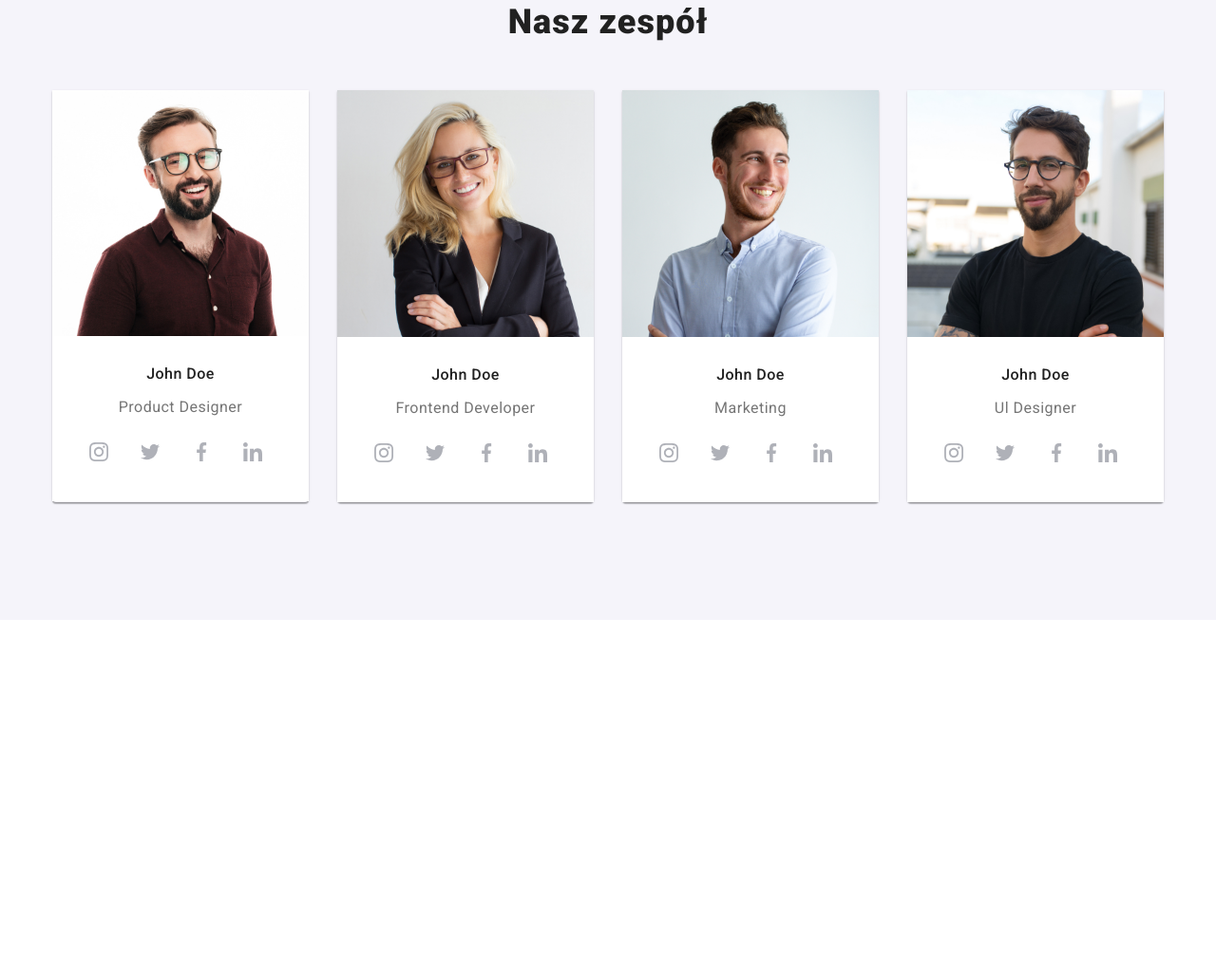
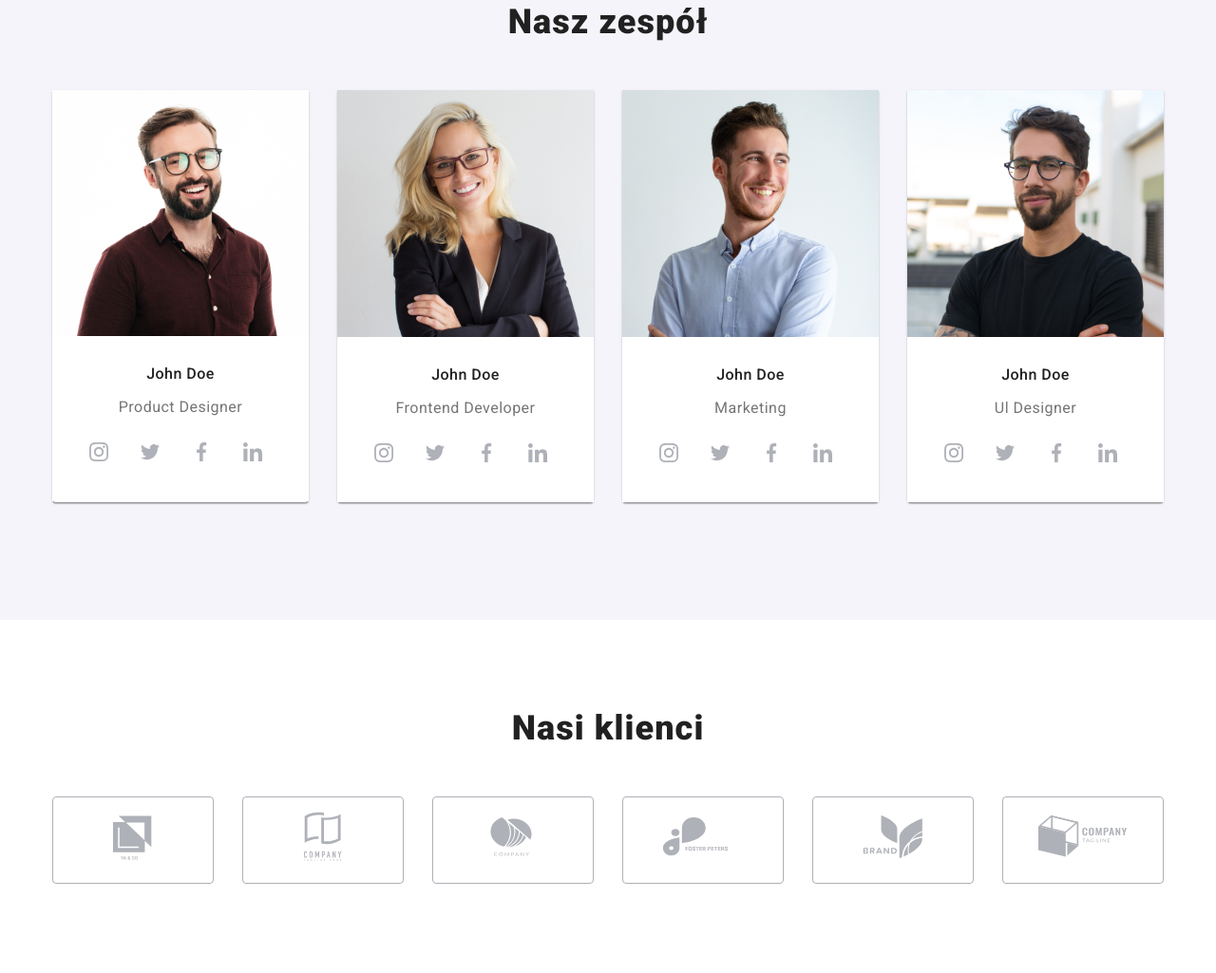
Before and after one commit to ewa-domanska/goit-markup-hw-08, a plain HTML site: page index.html in a window 1280 px wide. Shown: the part 1611-2636 px from the top of the page at 95% size. Before the commit the page ends 2264 px from the top, so only its background shows below. Drawn offline with nearby package versions, Linux system fonts and the light colour scheme.

Commit message:
Customers - all brakepoints works

```diff
--- a/index.html
+++ b/index.html
@@ -325,65 +325,65 @@
     </section>
 </main>
 
-<!--&lt;!&ndash;customers&ndash;&gt;-->
-<!--<section class="section">-->
-<!--    <div class="container">-->
-<!--        <h2 class="secondary-header">Nasi klienci</h2>-->
-<!--    </div>-->
-<!--    <div>-->
-<!--        <ul class="customers">-->
-<!--            <li class="customers__item&#45;&#45;border">-->
-<!--                <a class="customers__link-icon">-->
-<!--                    <svg class="customers__icon" width="106px" height="60.04px">-->
-<!--                        <use href="images/icons.svg#icon-Client1">-->
-<!--                        </use>-->
-<!--                    </svg>-->
-<!--                </a>-->
-<!--            </li>-->
-<!--            <li class="customers__item&#45;&#45;border">-->
-<!--                <a class="customers__link-icon">-->
-<!--                    <svg class="customers__icon" width="106px" height="60.04px">-->
-<!--                        <use href="images/icons.svg#icon-Client2">-->
-<!--                        </use>-->
-<!--                    </svg>-->
-<!--                </a>-->
-<!--            </li>-->
-<!--            <li class="customers__item&#45;&#45;border">-->
-<!--                <a class="customers__link-icon">-->
-<!--                    <svg class="customers__icon" width="106px" height="60.04px">-->
-<!--                        <use href="images/icons.svg#icon-Client3">-->
-<!--                        </use>-->
-<!--                    </svg>-->
-<!--                </a>-->
-<!--            </li>-->
-<!--            <li class="customers__item&#45;&#45;border">-->
-<!--                <a class="customers__link-icon">-->
-<!--                    <svg class="customers__icon" width="106px" height="60.04px">-->
-<!--                        <use href="images/icons.svg#icon-Client4">-->
-<!--                        </use>-->
-<!--                    </svg>-->
-<!--                </a>-->
-<!--            </li>-->
-<!--            <li class="customers__item&#45;&#45;border">-->
-<!--                <a class="customers__link-icon">-->
-<!--                    <svg class="customers__icon" width="106px" height="60.04px">-->
-<!--                        <use href="images/icons.svg#icon-Client5">-->
-<!--                        </use>-->
-<!--                    </svg>-->
-<!--                </a>-->
-<!--            </li>-->
-<!--            <li class="customers__item&#45;&#45;border">-->
-<!--                <a class="customers__link-icon">-->
-<!--                    <svg class="customers__icon" width="106px" height="60.04px">-->
-<!--                        <use href="images/icons.svg#icon-Client6">-->
-<!--                        </use>-->
-<!--                    </svg>-->
-<!--                </a>-->
-<!--            </li>-->
-<!--        </ul>-->
-<!--    </div>-->
-<!--</section>-->
-<!--&lt;!&ndash;kontakt&ndash;&gt;-->
+<!--customers-->
+<section class="section">
+    <div class="container">
+        <h2 class="secondary-header">Nasi klienci</h2>
+        <div>
+            <ul class="customers">
+                <li class="customers__item">
+                    <a class="customers__link-icon">
+                        <svg class="customers__icon" width="106px" height="60.04px">
+                            <use href="images/icons.svg#icon-Client1">
+                            </use>
+                        </svg>
+                    </a>
+                </li>
+                <li class="customers__item">
+                    <a class="customers__link-icon">
+                        <svg class="customers__icon" width="106px" height="60.04px">
+                            <use href="images/icons.svg#icon-Client2">
+                            </use>
+                        </svg>
+                    </a>
+                </li>
+                <li class="customers__item">
+                    <a class="customers__link-icon">
+                        <svg class="customers__icon" width="106px" height="60.04px">
+                            <use href="images/icons.svg#icon-Client3">
+                            </use>
+                        </svg>
+                    </a>
+                </li>
+                <li class="customers__item">
+                    <a class="customers__link-icon">
+                        <svg class="customers__icon" width="106px" height="60.04px">
+                            <use href="images/icons.svg#icon-Client4">
+                            </use>
+                        </svg>
+                    </a>
+                </li>
+                <li class="customers__item">
+                    <a class="customers__link-icon">
+                        <svg class="customers__icon" width="106px" height="60.04px">
+                            <use href="images/icons.svg#icon-Client5">
+                            </use>
+                        </svg>
+                    </a>
+                </li>
+                <li class="customers__item">
+                    <a class="customers__link-icon">
+                        <svg class="customers__icon" width="106px" height="60.04px">
+                            <use href="images/icons.svg#icon-Client6">
+                            </use>
+                        </svg>
+                    </a>
+                </li>
+            </ul>
+        </div>
+    </div>
+</section>
+<!--kontakt-->
 
 <!--<div id="kontakt"></div>-->
 <!--<footer class="footer-background">-->
--- a/sass/layout/_customers.scss
+++ b/sass/layout/_customers.scss
@@ -1,12 +1,13 @@
 .customers {
   display: flex;
   flex-direction: row;
+  flex-wrap: wrap;
   list-style: none;
   align-items: center;
   justify-content: center;
 }
 
-.customers__item--border {
+.customers__item {
   display: flex;
   width: 170px;
   height: 92px;
@@ -15,10 +16,45 @@
   border: 1px solid #AFB1B8;
   box-sizing: border-box;
   border-radius: 4px;
-  margin-right: 30px;
   align-items: center;
   justify-content: center;
   color: #AFB1B8;
+
+  @media screen and (max-width: $up-to-tablet) {
+    width: calc((100% - 30px) / 2);
+
+    &:nth-child(odd) {
+      margin-right: 30px;
+    }
+
+    &:nth-child(-n+4) {
+      margin-bottom: 30px;
+    }
+  }
+
+  @media screen and (min-width: $tablet) and (max-width: $up-to-desktop) {
+    width: calc((100% - (30px * 2)) / 3);
+
+    &:nth-child(2) {
+      margin-right: 30px;
+      margin-left: 30px;
+    }
+
+    &:nth-child(5) {
+      margin-right: 30px;
+      margin-left: 30px;
+    }
+
+    &:nth-child(-n+3) {
+      margin-bottom: 30px;
+    }
+  }
+
+  @media screen and (min-width: $desktop) {
+    &:not(:last-child) {
+      margin-right: 30px;
+    }
+  }
 
   &:hover > .customers__link-icon {
     color: var(--secondary-color);
```
Also changed, not shown: css/main.css, css/main.min.css, 1 other file. Lines whose indentation alone changed are shown as unchanged.
